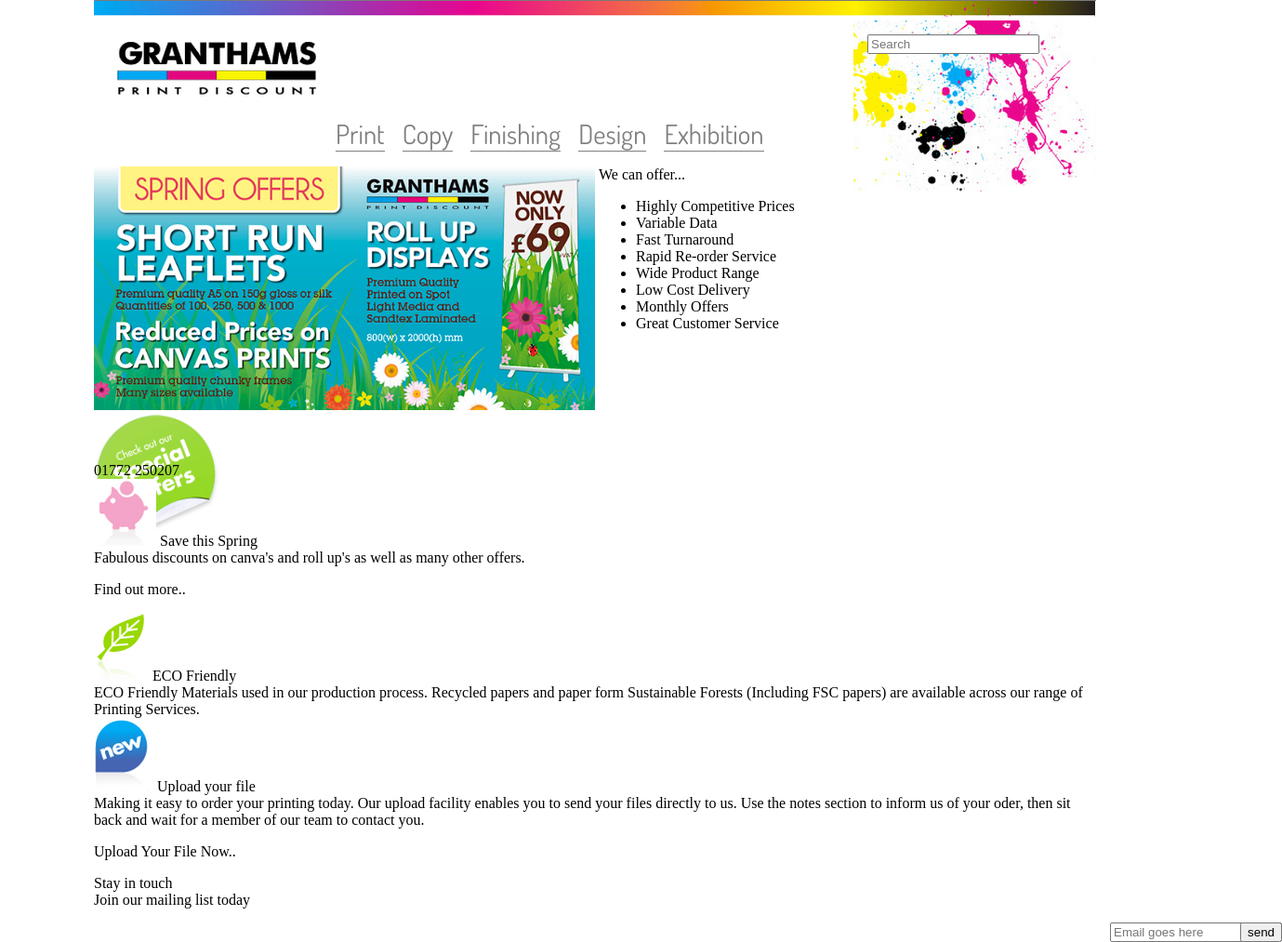
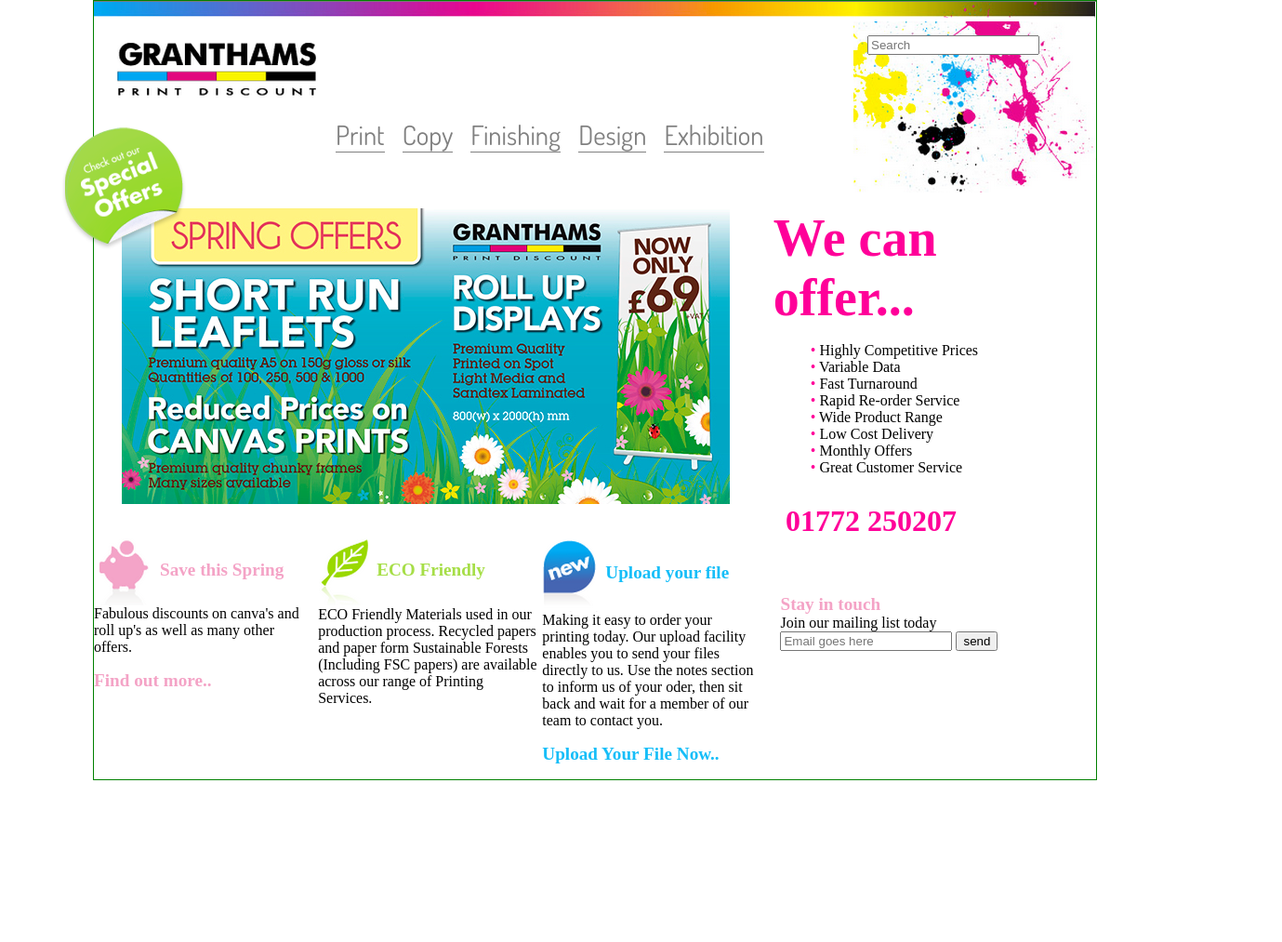
Before and after one commit to ju4nc4rlozz23/pw2171, a plain HTML site: page practica02css/index.html in a window 1280 px wide. Shown: the whole page at 93% size, 1379 px wide, since content can reach past the window. After the commit the page ends 839 px from the top, so only its background shows below. Drawn offline with Linux system fonts and the light colour scheme.

Commit message:
Body Terminado

```diff
--- a/practica02css/css/estilos.css
+++ b/practica02css/css/estilos.css
@@ -3,9 +3,7 @@
 	margin: 0 auto; /*centramos el body  ---- el centro hace que no tenga margenes verticales (?)*/
 	max-width: 1078px; /*Empresa-cliente*/
 	min-width: 1078px; /*lo minimo que puedes reducirte es a esta resolucion*/
-
-
-
+	border: 1px solid green;
 }
 
 header input{
@@ -33,9 +31,18 @@
 	/*text-decoration: underline;  esta muy pegada la linea*/
 }
 
+#bgoffer{
+	left: -35px;
+	/*Z,left,top*/
+	position: relative;
+	top: -410px; /*es lo mismo que margin top*/
+
+}
+
 #primerseccion{
+	/*border: 1px solid green;*/
 	height: 318px;
-
+	margin-top: 60px;
 }
 #primerseccion article{
 	/*border: 1px solid green;*/
@@ -53,13 +60,74 @@
 }
 
 #secc01art01{
-	width: 50%;
+	margin-left: 30px;
+	width: 60%;
 }
 
 #secc01art01 img{
-	width:100%;
+	/*width:100%;*/
 }
 
 #secc01art02{
-	width: 20%;
+	margin-left: 50px;
+	width: 30%;
 }
+
+#secc01art02 ul{
+	list-style: none;    /*quita las bolitas negras de los elementos de la lista*/
+}
+#secc01art02 ul li:before{
+	content: "• ";
+	color: #FF0099;
+}
+
+#segundaseccion article{  /*esta moviendo el contenido de la caja*/
+	text-align: right;
+	padding-right: 150px;
+}
+
+#tercerseccion article{
+	display: inline-block;
+	vertical-align: top;
+	width: 22%;
+}
+
+#tercerseccion article img{
+	vertical-align: middle;
+
+}
+
+#sec03art04{
+	margin-top: 60px;
+	margin-left: 15px;
+}
+
+/*SELECTORES DE CLASES*/
+.colorazul,.colorrosa,.colorverde{
+	font-size: 1.2em;
+	font-weight: bold;
+}
+
+/*ATRIBUTOS DE CLASE*/
+.colorazul{
+	color: #16BEF8;
+}
+.colorrosa{
+	color: #F4A3C6;
+}
+.colorverde{
+	color: #A6DE47;
+}
+
+.numerotelefono{
+	color: #FF0099;
+	font-size: 2em;
+	font-weight: bold;
+}
+
+.wecanoffer{
+	color: #FF0099;
+	font-size: 3.5em;
+	font-weight: bold;
+
+}
--- a/practica02css/index.html
+++ b/practica02css/index.html
@@ -24,13 +24,14 @@
 				<li>Exhibition</li>
 			</ul>
 		</nav>
+		</header>
 		<!-- section>article*2 -->
 		<section id="primerseccion">
 			<article id="secc01art01">
 				<img src="img/slide.jpg" alt="">
 			</article>
 			<article id="secc01art02">
-				<spanclass="wecanoffer">We can offer...</span>
+				<span class="wecanoffer">We can offer...</span>
 				<ul>
 					<li>Highly Competitive Prices</li>
 					<li>Variable Data</li>
@@ -75,12 +76,12 @@
 				<p>
 				<span class="colorazul">Upload Your File Now..</span>
 			</article>
-			<article>
+			<article id="sec03art04">
 				<span class="colorrosa">Stay in touch</span>
 				<br>
 				Join our mailing list today
 				<br>
-				<input type="Search" placeholder="Email goes here">
+				<input type="text" placeholder="Email goes here">
 				<input type="button" value="send">
 			</article>
 		</section>
@@ -89,7 +90,6 @@
 			<img src="img/icon_twitter.png" alt="">
 			<img src="img/icon_facebook.png" alt="">
 			<img src="img/image-right.png" alt="">     -->
-	</header>
 
 </body>
 </html>
```
